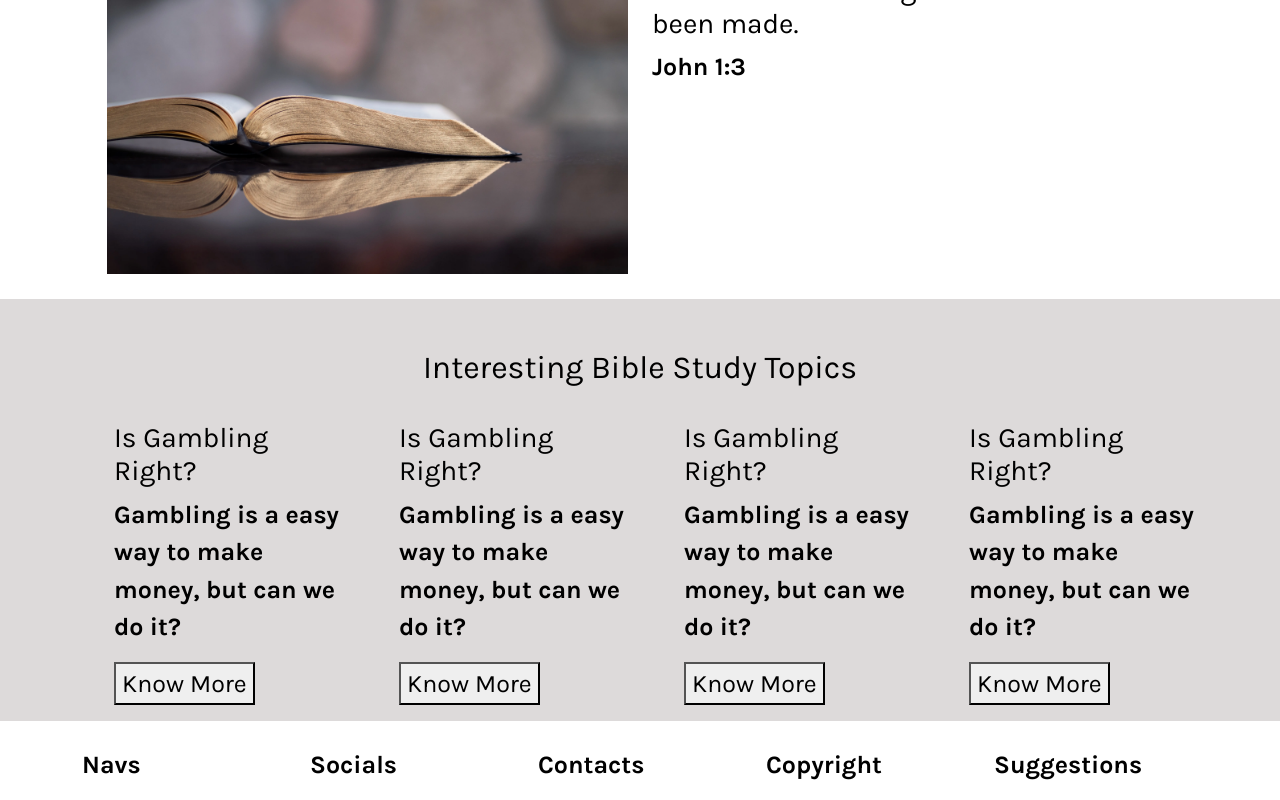
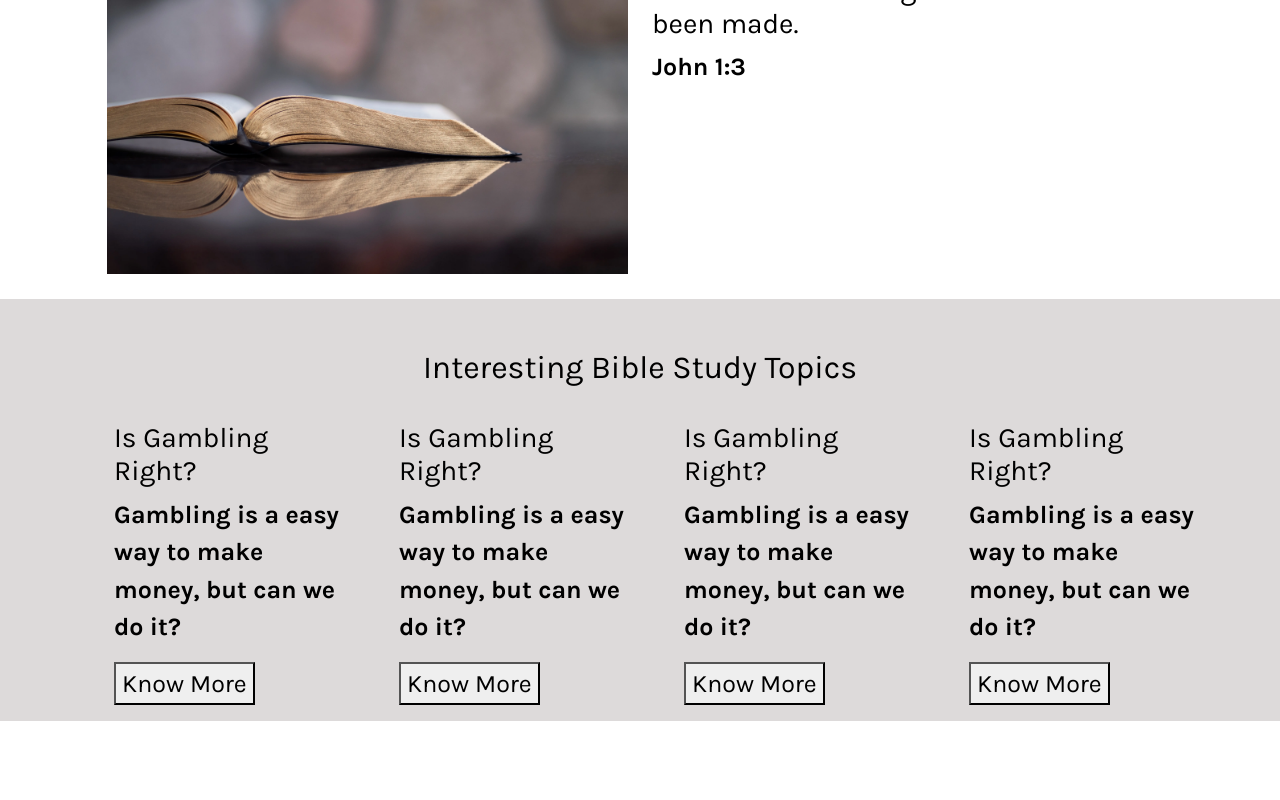
Before and after one commit to johan7004/yfc, a React (Create React App) app: page / in a window 1280 px wide. Shown: the part 211-1011 px from the top of the page. After the commit the page ends 932 px from the top, so only its background shows below. Built offline with nearby package versions, Linux system fonts and the light colour scheme.

Commit message:
removed footer temp

```diff
--- a/src/components/Navbar/NavBar.js
+++ b/src/components/Navbar/NavBar.js
@@ -1,13 +1,13 @@
 import { React } from "react";
-import { Outlet,Link } from "react-router-dom";
+import { Outlet, Link } from "react-router-dom";
 import { Nav, Navbar, Container } from "react-bootstrap";
-import Footer from './../footer/Footer'
+
 import "./nav-bar.css";
 
 function NavBar() {
   return (
     <div className="nav-bar__container">
-      <Navbar className="nav-bar__items"  expand="lg">
+      <Navbar className="nav-bar__items" expand="lg">
         <Container>
           <Navbar.Brand as={Link} to="/">
             Towards Christ
@@ -34,8 +34,7 @@ function NavBar() {
           </Navbar.Collapse>
         </Container>
       </Navbar>
-      <Outlet/>
-      <Footer />
+      <Outlet />
     </div>
   );
 }
--- a/src/components/footer/footer.css
+++ b/src/components/footer/footer.css
@@ -1,5 +1,6 @@
 .footer-container {
   padding-top: 25px;
+  background: rgba(247, 235, 235, 0.623);
 }
 
 @media only screen and (max-width: 600px) {
--- a/src/components/footer/footer.scss
+++ b/src/components/footer/footer.scss
@@ -1,5 +1,6 @@
 .footer-container {
   padding-top:25px;
+  background: rgba(247, 235, 235, 0.623);
 }
 
 
```
Also changed, not shown: 1 other file (tests, documents, lock files or other folders).
